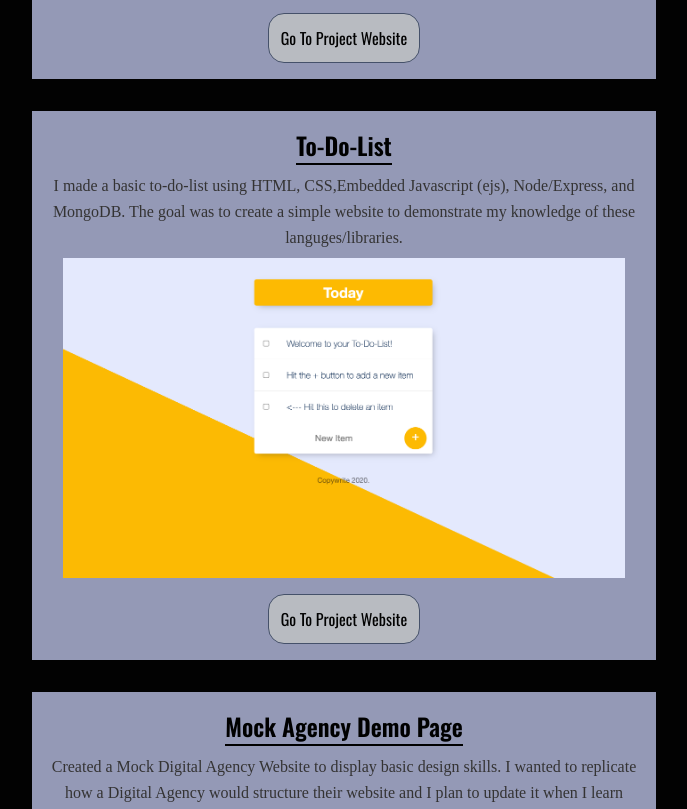
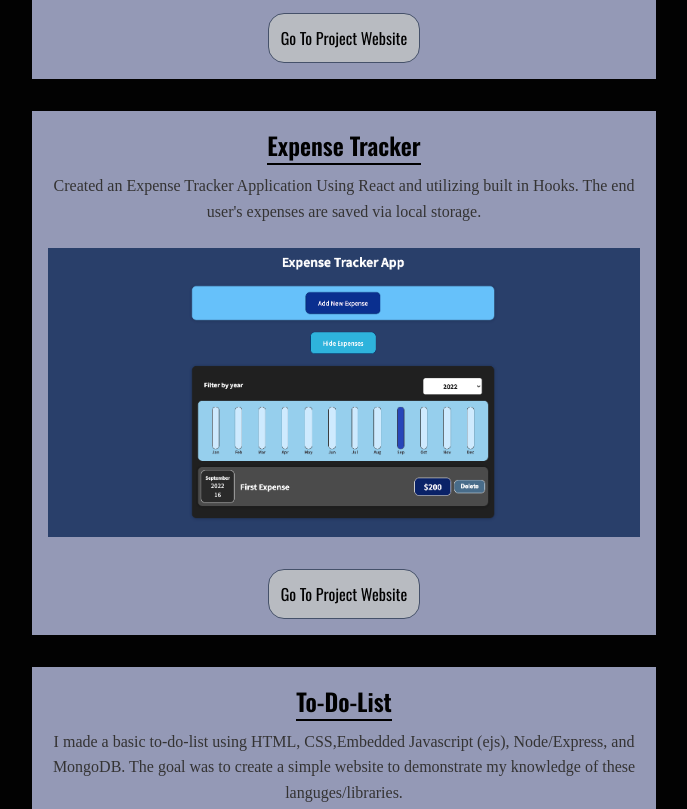
Before and after one commit to KendallTHampton/KendallTHampton.github.io, a website: page index.html in a window 1280 px wide. Shown: the part 3488-4297 px from the top of the page, without its empty margins (296-983 px from the left). Drawn offline with nearby package versions, Linux system fonts and the light colour scheme.

Commit message:
Added Expense Tracker

```diff
--- a/index.html
+++ b/index.html
@@ -224,6 +224,19 @@
                             rel="noopener noreferrer">Go To Project Website</a>
                     </div>
 
+                    <!-- Expense Tracker -->
+                    <div class="project__box">
+                        <h1 class="project__heading">Expense Tracker</h1>
+                        <p class="project__description">
+                            Created an Expense Tracker Application Using React and utilizing built in Hooks. The end
+                            user's expenses are saved via local storage.
+                        </p>
+                        <img src="./assets/expenseTracker.png" alt="" class="project__img" />
+
+                        <a class="project__button" href="https://precious-longma-9f023f.netlify.app/" target="_blank"
+                            rel="noopener noreferrer">Go To Project Website</a>
+                    </div>
+
                     <!-- To-Do-List -->
                     <div class="project__box">
                         <h1 class="project__heading">To-Do-List</h1>
```
Also changed, not shown: assets/expenseTracker.png (added).
